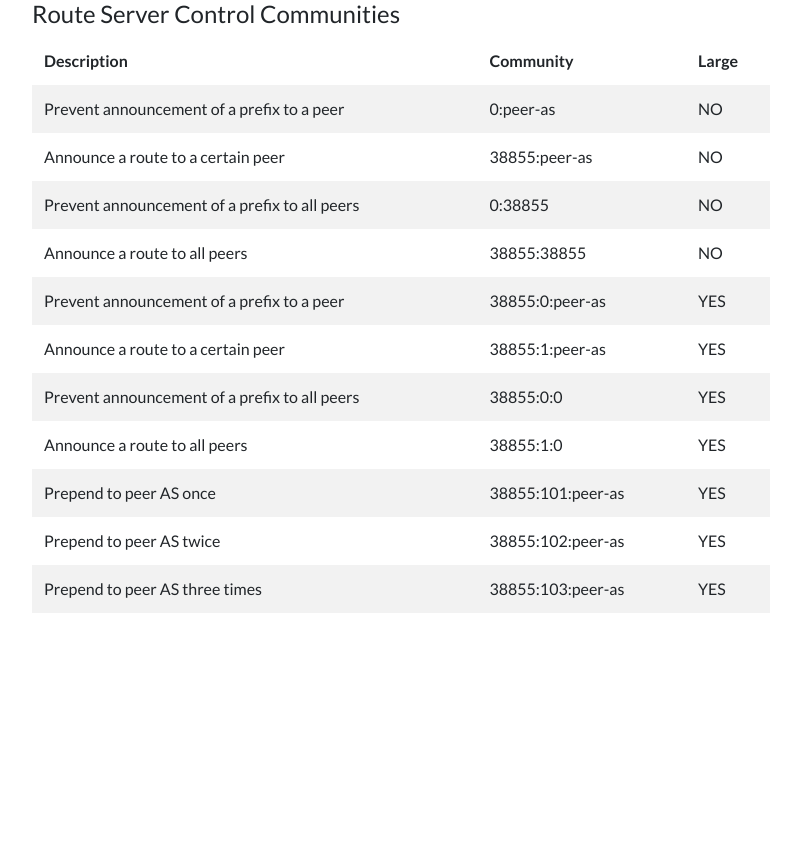
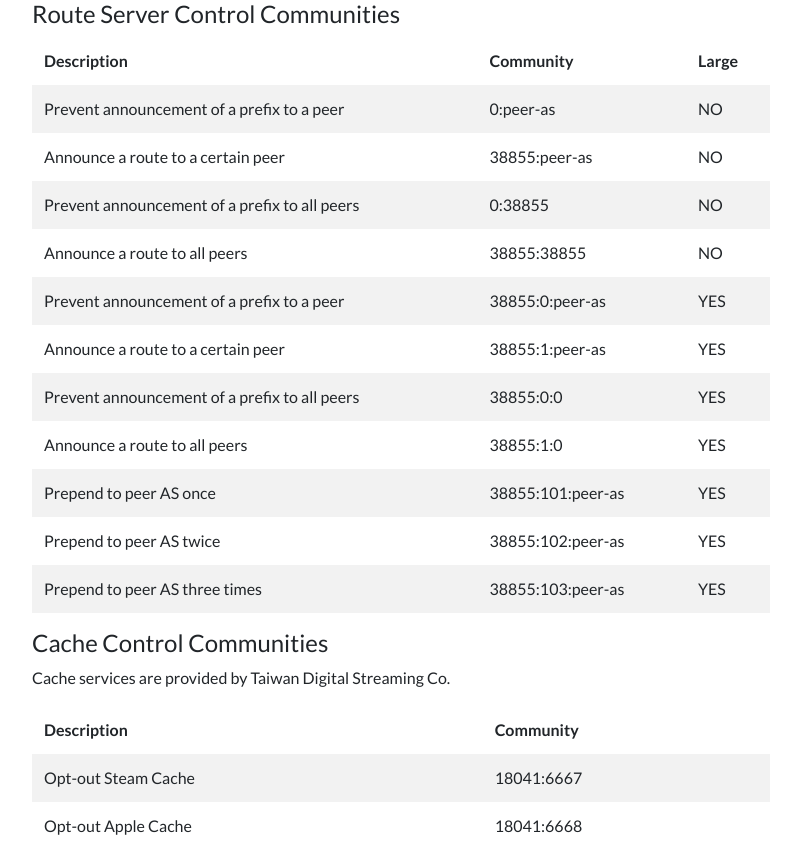
Before and after one commit to STU-IX/stuix.io, a Nuxt app: page /technical-guide in a window 1280 px wide. Shown: the whole page, without its empty margins (239-1040 px from the left). Before the commit the page ends 800 px from the top, so only its background shows below. Built offline with nearby package versions, Linux system fonts and the light colour scheme; what vue-konami would draw is missing.

Commit message:
Added Cache Control Communities

```diff
--- a/pages/technical-guide.vue
+++ b/pages/technical-guide.vue
@@ -4,7 +4,14 @@
       <h4>Route Server Control Communities</h4>
     </div>
     <div id="rules-container" class="container">
-      <b-table borderless striped :items="bgpCommunityRules"></b-table>
+      <b-table borderless striped :items="rsBGPCommunityRules"></b-table>
+    </div>
+    <div class="container">
+      <h4>Cache Control Communities</h4>
+      <p>Cache services are provided by Taiwan Digital Streaming Co.</p>
+    </div>
+    <div id="rules-container" class="container">
+      <b-table borderless striped :items="cacheBGPCommunityRules"></b-table>
     </div>
   </div>
 </template>
@@ -16,7 +23,7 @@ export default {
     return {
       page: "/technical-guide/",
       title: "Technical Guide",
-      bgpCommunityRules: [
+      rsBGPCommunityRules: [
         {
           description: "Prevent announcement of a prefix to a peer",
           community: "0:peer-as",
@@ -72,6 +79,16 @@ export default {
           community: "38855:103:peer-as",
           large: "YES"
         }
+      ],
+      cacheBGPCommunityRules: [
+        {
+          description: "Opt-out Steam Cache",
+          community: "18041:6667"
+        },
+        {
+          description: "Opt-out Apple Cache",
+          community: "18041:6668"
+        }
       ]
     };
   },
```
